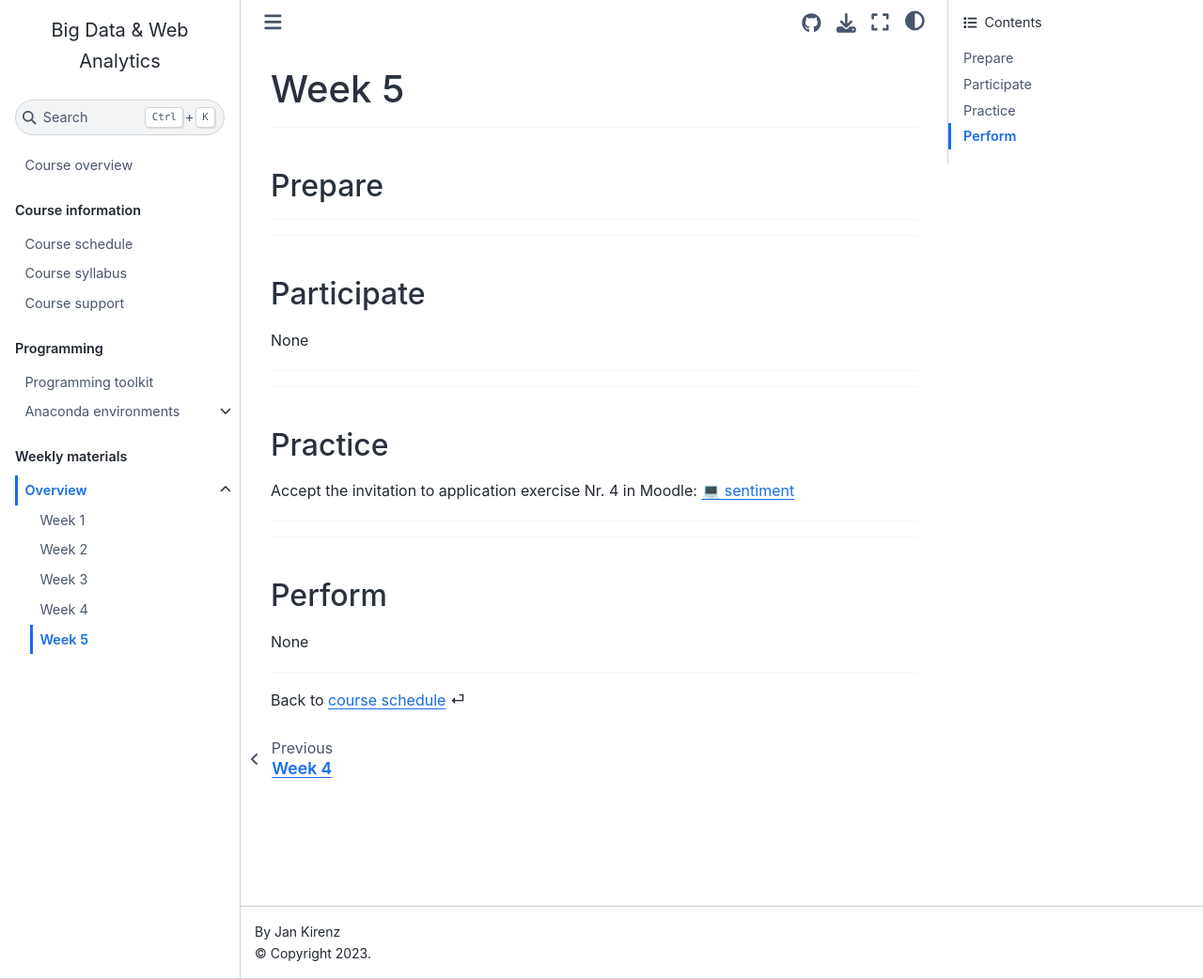
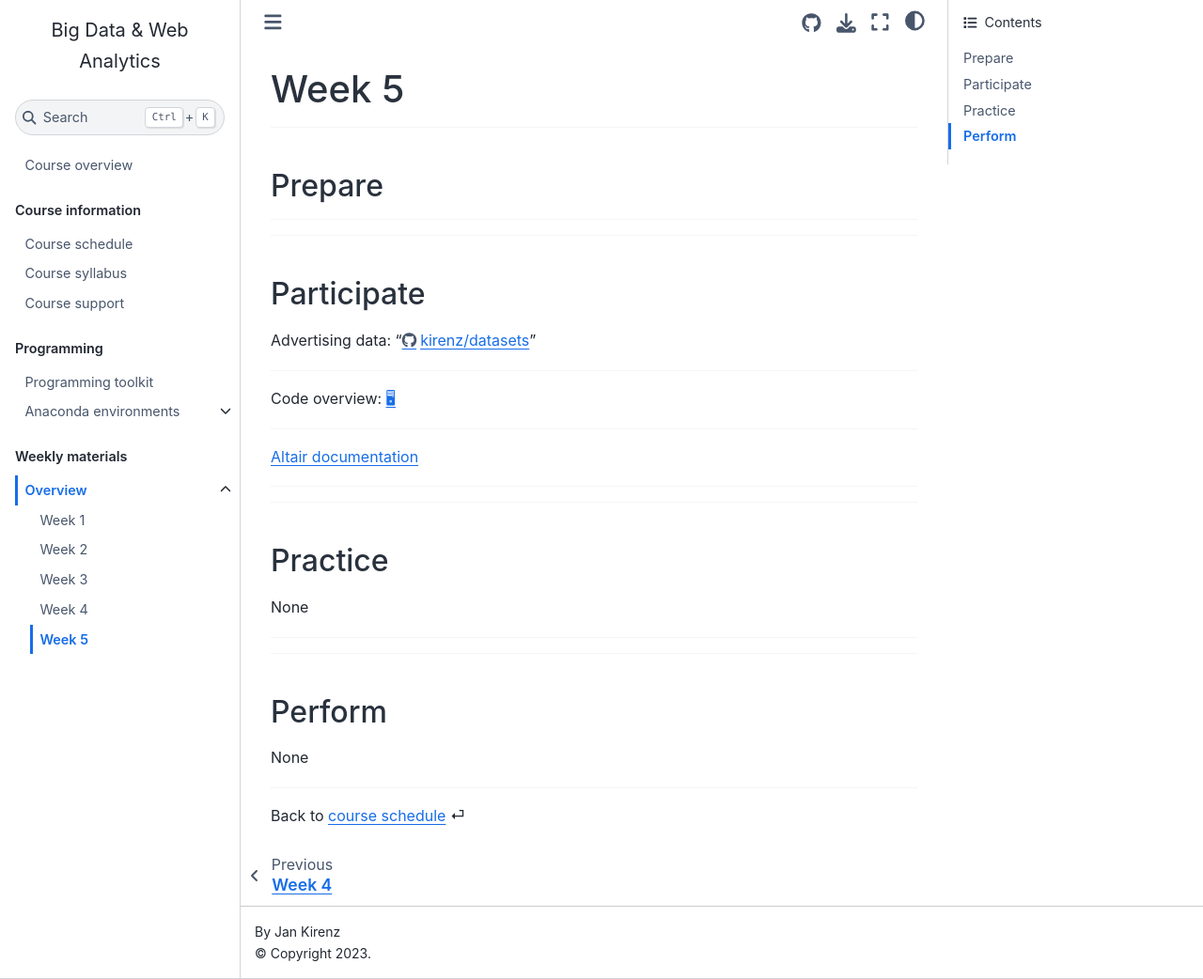
Before and after one commit to om2-ws22/website, a Jupyter Book: the page built from weeks/week5.md, in a window 1280 px wide and 1042 px high. Shown: the whole window at 94% size. Built offline with Jupyter Book 1.0.4 settings and Sphinx 7.4.7 and the Sphinx Book theme 1.1.4, drawn with Linux system fonts in a browser that asks for light colours; comment, search, counter and statistics services are not loaded.

Commit message:
Update week5.md

```diff
--- a/weeks/week5.md
+++ b/weeks/week5.md
@@ -17,7 +17,15 @@
 ## Participate
 
 
-None
+Advertising data: "https://github.com/kirenz/datasets/blob/master/album_sales.csv"
+
+---
+
+Code overview: [🖥](../code/code-overview.md)
+
+---
+
+[Altair documentation](https://altair-viz.github.io/)
 
 ---
 
@@ -28,7 +36,7 @@
 ## Practice
 
 
-Accept the invitation to application exercise Nr. 4 in Moodle: [💻 sentiment](https://e-learning.hdm-stuttgart.de/moodle/mod/page/view.php?id=262127)
+None
 
 
 ---
```
